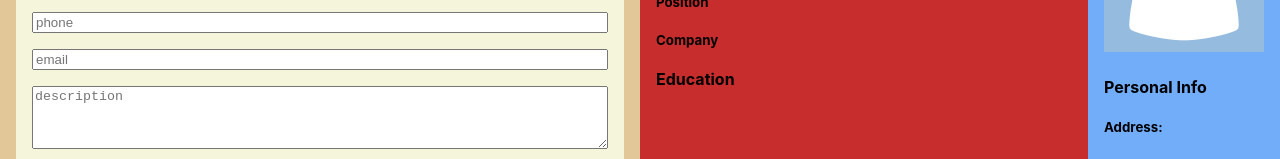
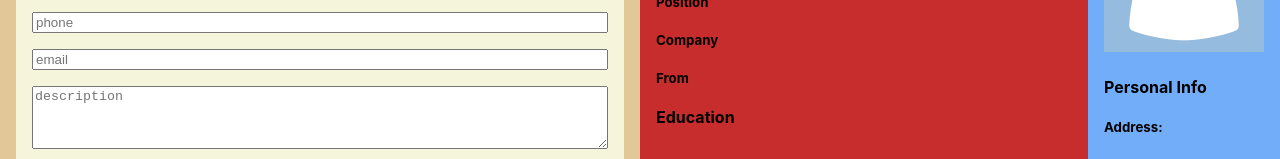
Before and after one commit to erynder-z/cv-creator, a React (Create React App) app: page / in a window 1280 px wide. Shown: the part 245-404 px from the top of the page. Built offline with nearby package versions, Linux system fonts and the light colour scheme.

Commit message:
Add preview for company end

```diff
--- a/src/components/Preview.js
+++ b/src/components/Preview.js
@@ -45,6 +45,8 @@ export class Preview extends Component {
                     {<div className="title-preview">{experience.position}</div>}
                     <h5>Company</h5>
                     {<div className="title-preview">{experience.company}</div>}
+                    <h5>From</h5>
+                    {<div className="title-preview">{experience.from}</div>}
                     <h4>Education</h4>
                 </div>
             </div>
```
